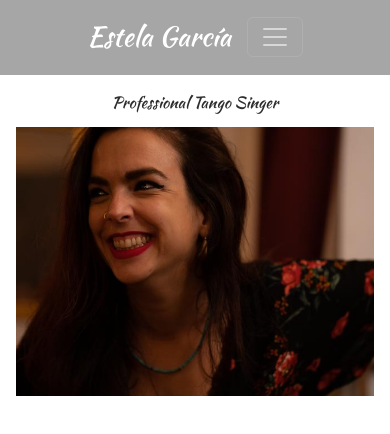
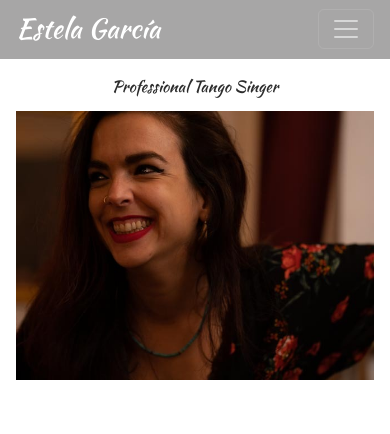
Before and after one commit to thusspokedata/estela-garcia-website, a React (Create React App) app in the folder client/: page / in a window 390 px wide. Shown: the top 434 px of the page. Built offline with nearby package versions, Linux system fonts and the light colour scheme.

Commit message:
fix Navbar RWD

```diff
--- a/client/src/App.js
+++ b/client/src/App.js
@@ -3,6 +3,8 @@ import { Routes, Route } from "react-router-dom";
 import HomePage from "./pages/HomePage.js";
 import NavBar from "./components/Navbar";
 import ContactPage from "./components/ContactPage";
+// import GalleryPage from "./components/GalleryPage";
+
 
 function App() {
   return (
@@ -10,6 +12,8 @@ function App() {
       <NavBar />
       <Routes>
         <Route path="/" element={<HomePage />} />
+        {/* <Route path="/gallery" element={<GalleryPage />} /> */}
+
         <Route path="/contact" element={<ContactPage />} />
       </Routes>
     </div>
--- a/client/src/components/Navbar.js
+++ b/client/src/components/Navbar.js
@@ -2,7 +2,7 @@ import { Nav, Navbar, Container } from "react-bootstrap";
 
 function NavBar() {
   return (
-    <div className="navbar">
+    <div className="navbar-landing">
       <Navbar
         variant="dark"
         sticky="top"
--- a/client/src/css/custom.css
+++ b/client/src/css/custom.css
@@ -1,12 +1,18 @@
 @import url('https://fonts.googleapis.com/css2?family=EB+Garamond:ital,wght@1,500&family=Kaushan+Script&family=Merriweather+Sans&display=swap');
-.navbar {
+.navbar-landing {
     background-color: rgb(167, 166, 166);
     font-family: 'Merriweather Sans';
     display: flex;
-    justify-content: center;
+    justify-content:space-around;
 }
 
+@media screen and (max-width: 768px) {
+    .navbar-landing {
+        font-family: 'Merriweather Sans';
+        display:block;
+    }
 
+}
 
 
 figcaption {
@@ -25,6 +31,8 @@ figcaption {
 
 @media screen and (max-width: 768px) {
     figcaption {
+        /* display: flex; */
+        /* justify-content:space-around; */
         position: inherit;
         bottom: inherit;
         /* margin: 0.25rem 0px; */
```
Also changed, not shown: client/src/pages/GalleryPage.js (added, +173 -0 lines), 1 other file (tests, documents, lock files or other folders).
